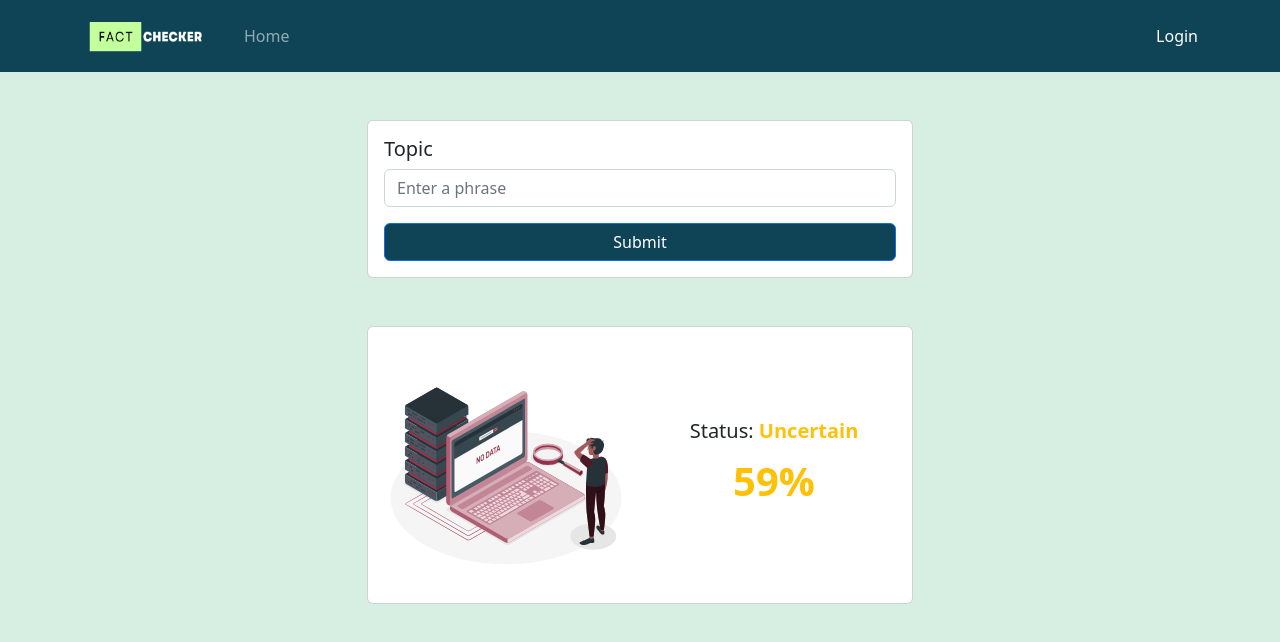
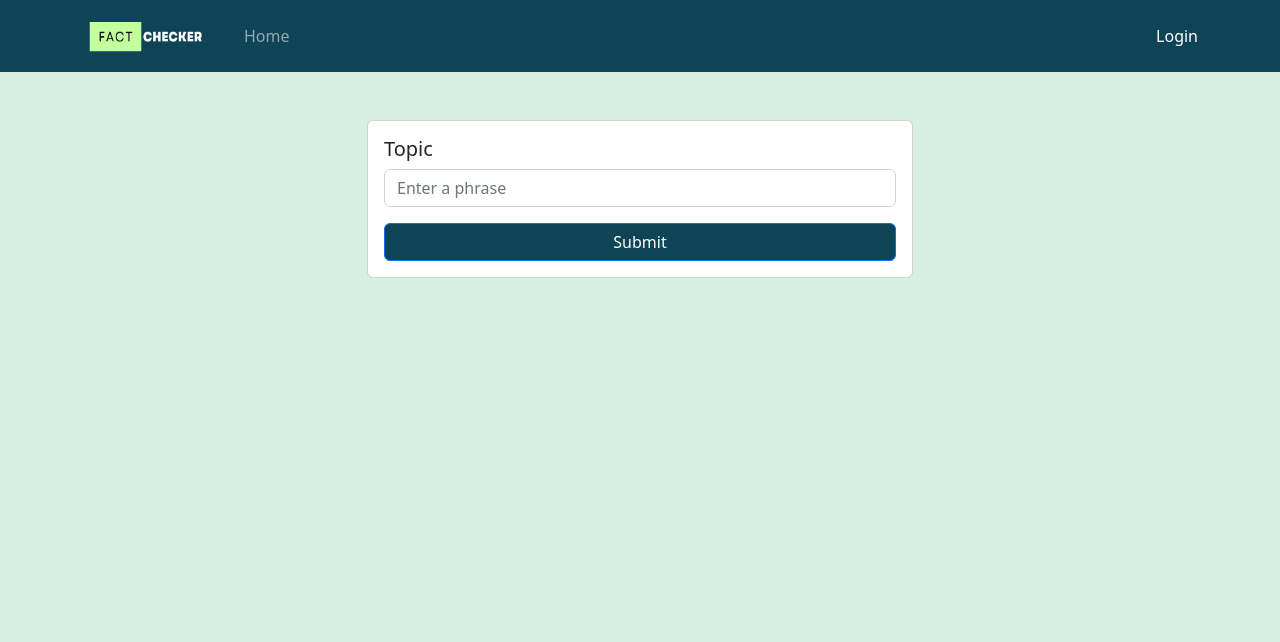
Before and after one commit to mitdcjerson/hackathonfrontend, a React (Create React App) app: page / in a window 1280 px wide. Shown: the top 642 px of the page. Built offline with nearby package versions, Linux system fonts and the light colour scheme.

Commit message:
Removed hard-coded data and replace status with fetch.

```diff
--- a/src/components/Home.js
+++ b/src/components/Home.js
@@ -6,9 +6,7 @@ import Status from './Status';
 
 function Home() {
   const [ topic, setTopic ] = useState("");
-  const data = {result: 48, status: "UNCERTAIN"};
-
-  const [status, setStatus] = useState(data.status);
+  const [status, setStatus] = useState("");
 
   const handleOnChange = (event) => {
     setTopic(event.target.value);
@@ -54,6 +52,9 @@ function Home() {
         <Status stat={status}/>
       )
     }
+    else {
+      return;
+    }
 
   };
 
```
